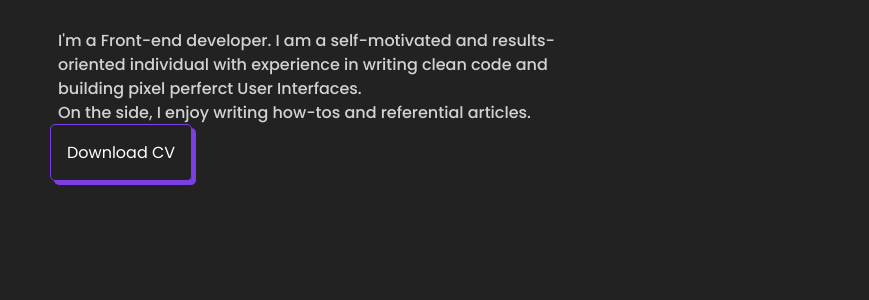
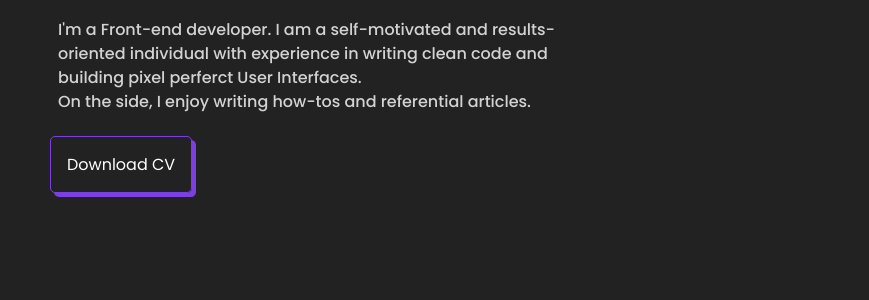
Before and after one commit to amissah17/Portfolio, a website built with webpack: page src/index.html in a window 1280 px wide. Shown: the part 363-663 px from the top of the page, 62-931 px from the left. Built offline with nearby package versions, Linux system fonts and the light colour scheme; files whose address does not match are found by name.

Commit message:
Update index.css

```diff
--- a/src/index.css
+++ b/src/index.css
@@ -158,7 +158,7 @@ section {
   opacity: 0.8;
 }
 .soclinks {
-margin-top: 0.5rem;
+margin-top: 1.9rem;
 }
 .btn {
   font-size: 1rem;
```
